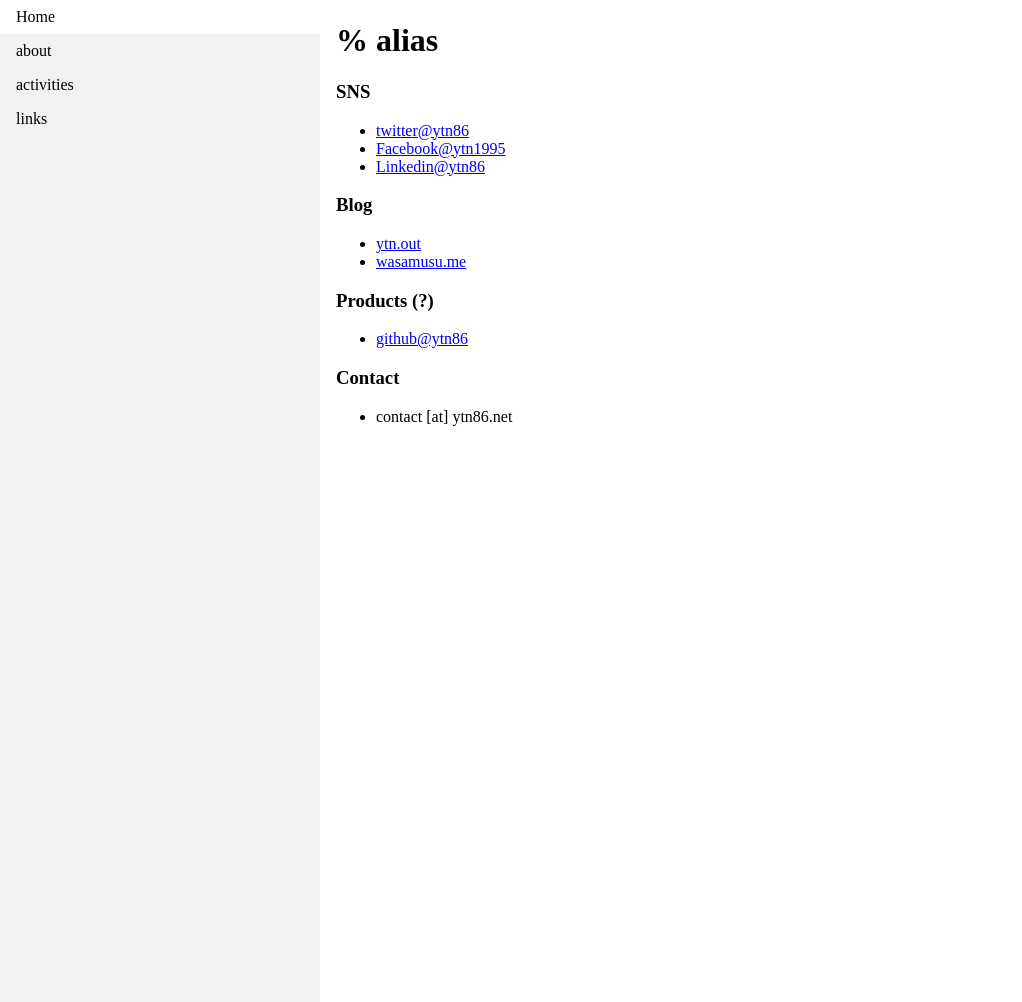
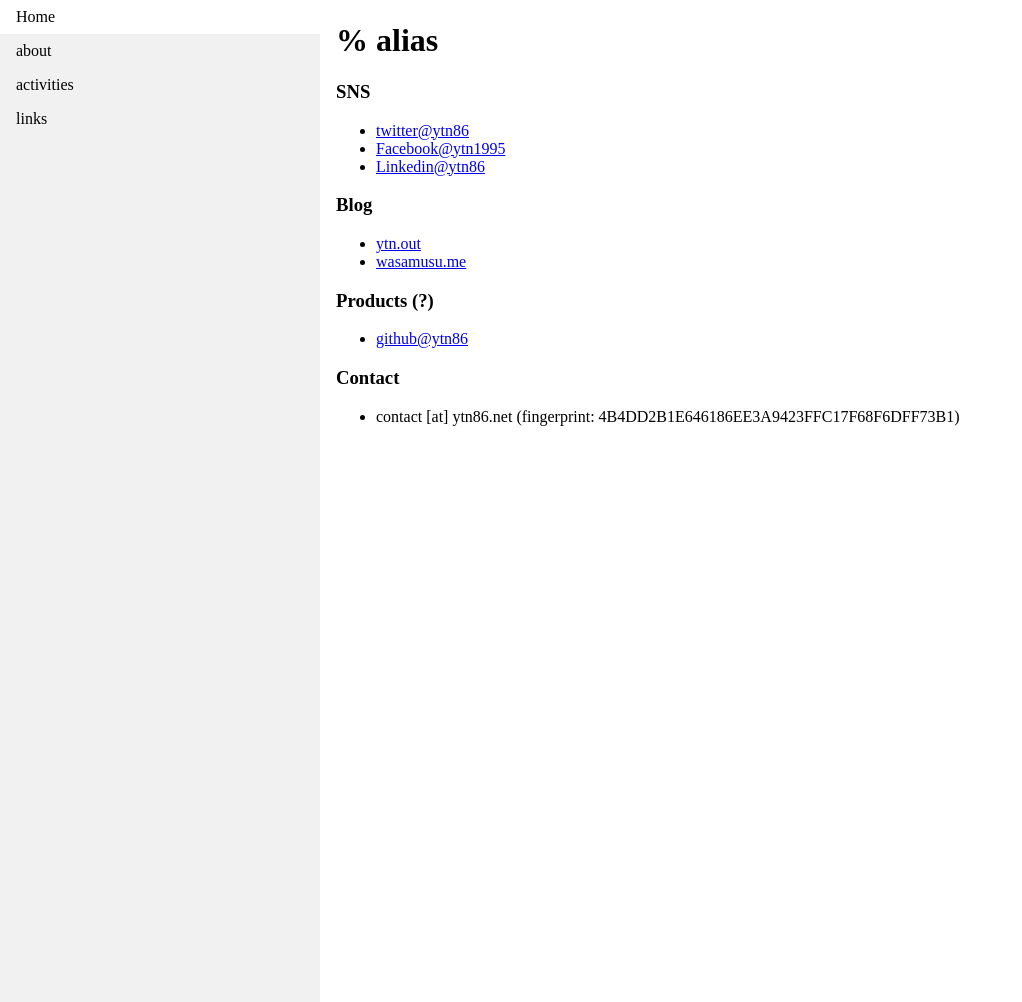
Before and after one commit to ytn86/ytn86.github.io, a Jekyll site: the page built from links.md, in a window 1280 px wide and 1002 px high. Shown: the whole window, without its empty margins (0-1022 px from the left). Built offline with Jekyll 4.4.1, drawn with Linux system fonts in a browser that asks for light colours.

Commit message:
add fingerprint

```diff
--- a/links.md
+++ b/links.md
@@ -25,4 +25,4 @@ title: links
 
 ### Contact
 
-* contact [at] ytn86.net
+* contact [at] ytn86.net (fingerprint: 4B4DD2B1E646186EE3A9423FFC17F68F6DFF73B1)
```
